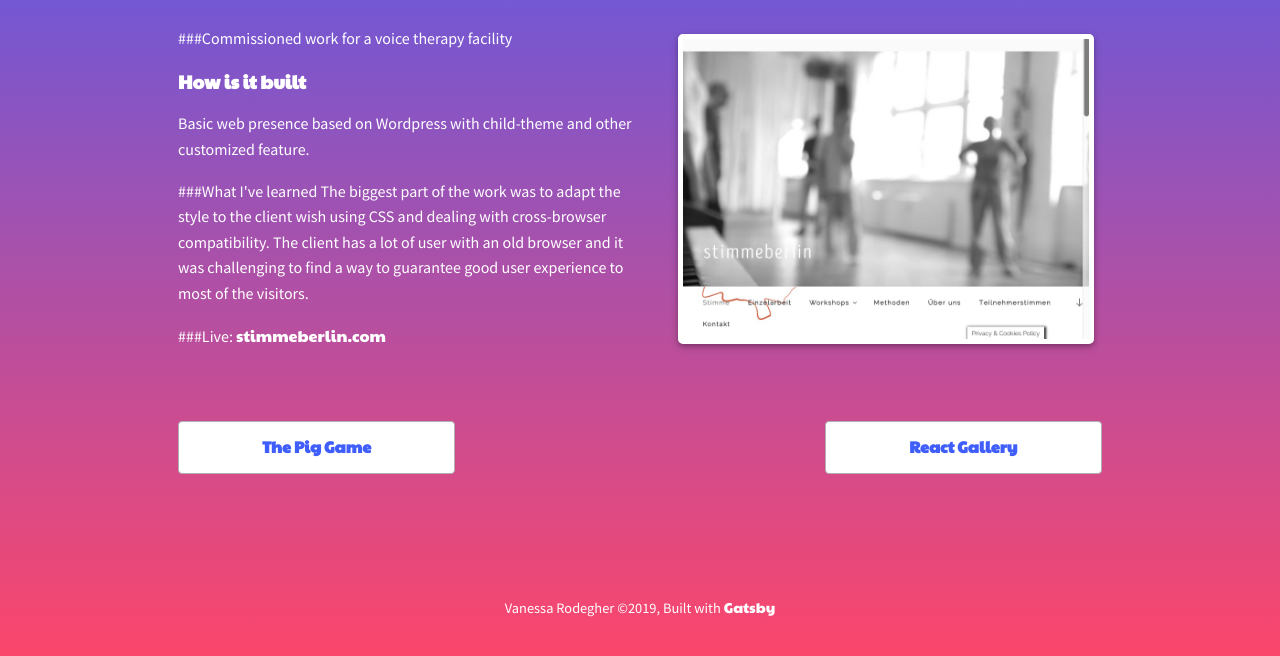
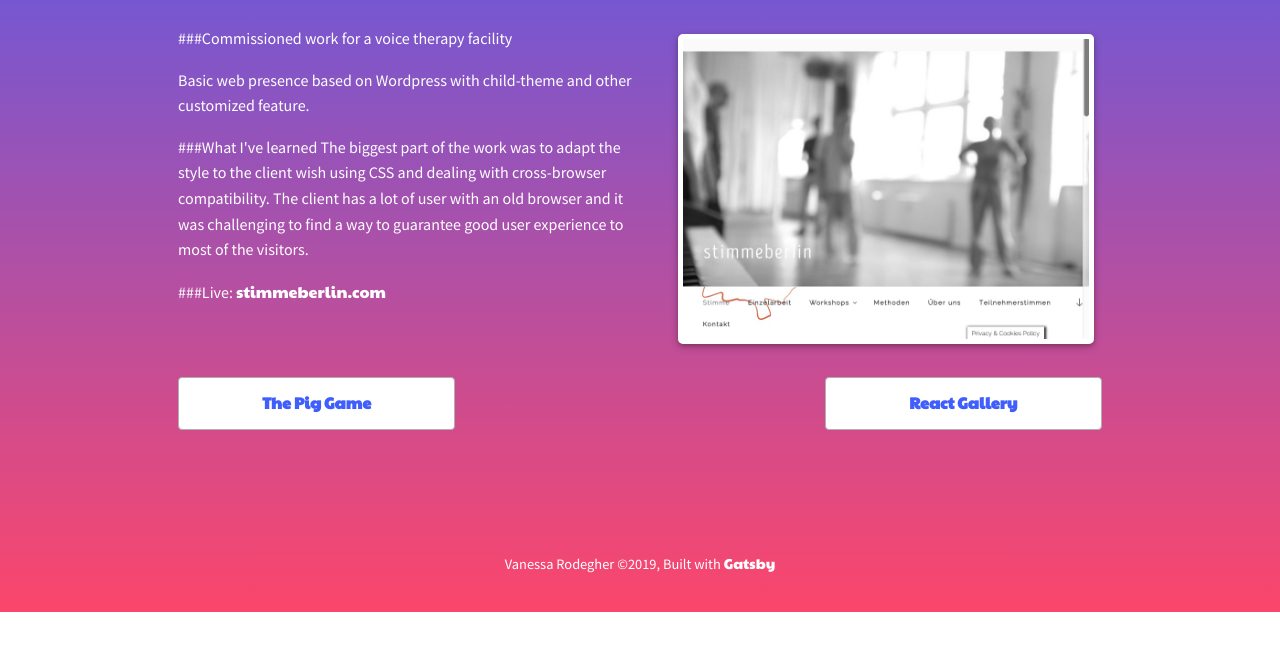
Before and after one commit to vrodegher/onlineresume, a Gatsby site: page /StimmeBerlin/ in a window 1280 px wide. Shown: the part 252-908 px from the top of the page. After the commit the page ends 864 px from the top, so only its background shows below. Built offline with nearby package versions, Linux system fonts and the light colour scheme; Gatsby itself is replaced by a stand-in of ours.

Commit message:
content change

```diff
--- a/content/BeatApp/index.md
+++ b/content/BeatApp/index.md
@@ -7,9 +7,9 @@ tags: ['javascript','howler.js', 'paper,js']
 ---
 
 ###Frontend application to play beats with the keyboard
+<br>
 
 
-#### How is it built
 The App is written in vanilla Javascript. Sound is provided with the <a href=https://howlerjs.com/>howler.js</a> library and the animation through <a href="http://paperjs.org/"> paper.js</a>.
 
 
--- a/content/Blog/index.md
+++ b/content/Blog/index.md
@@ -7,8 +7,7 @@ tags: ['PHP7','MySQL','OOP']
 ---
 
 ###Microblog Application
-
-#### How is it built
+<br>
 The application is written in PHP7 and connected to a MySQL Database.
 The user can create a post with a little text and a link.
 There are registration and login functions and passwords are encrypted.
--- a/content/BuilderApp/index.md
+++ b/content/BuilderApp/index.md
@@ -10,7 +10,7 @@ tags: ['javascript','react']
 ###React App simulating a Burger Shop (part of an online boot camp about react.js)
 <br>
 
-### How is it built
+
 The App simulated a burger shop, where the costumers can build their own burger. With price calculation and check out function. It is built with react.js, written in JSX, and the graphic is provided with CSS.
 
 
--- a/content/GuessGame/index.md
+++ b/content/GuessGame/index.md
@@ -8,8 +8,7 @@ tags: ['javascript','game','DOM manipulation']
 ---
 
 ###RGB Guess game
-
-### How is it built
+<br>
 The game is written in Javascript and styled with CSS.
 The user has to guess which color correspond to the random provided RGB code.
 The game hat three levels of difficulty and a reset (new color) button.
--- a/content/OnlineResume/index.md
+++ b/content/OnlineResume/index.md
@@ -8,8 +8,8 @@ tags: ['React', 'gastby.js', 'GraphQL', 'Javascript']
 ---
 
 ###Online Resume
+<br>
 
-### How is it built
 This Online Resume is created as a dynamic application built with Node.js using Javascript libraries such as React.js and Gatsby.js.
 The main data about the works are provided through Markdown files and queried thought GraphQL.
 
--- a/content/Portfolio/index.md
+++ b/content/Portfolio/index.md
@@ -8,7 +8,7 @@ tags: ['javascript','HTML5','CSS3','Bootstrap']
 
 ###Portfolio website (commissioned)
 
-### How is it built
+
 The Portfolio Website is created with HTML5 and CSS3 based on Bootstrap library and animation through Javascript and JQuery.
 
 ###What I've learned
--- a/content/Showcase/index.md
+++ b/content/Showcase/index.md
@@ -10,7 +10,7 @@ tags: ['react', 'wordpress', 'Wordpress API', 'Headless CMS']
 ###Photo gallery created with Wordpress and React.js
 <br>
 
-### How is it built
+
 The gallery is built in Wordpress as a headless CMS using React.js for the Front-End application. The content is provided through the WP REST API.
 
 
--- a/content/StimmeBerlin/index.md
+++ b/content/StimmeBerlin/index.md
@@ -10,7 +10,7 @@ tags: ['Wordpress','WP Theme','PHP']
 ###Commissioned work for a voice therapy facility
 <br>
 
-### How is it built
+
 Basic web presence based on Wordpress with child-theme and other customized feature.
 
 ###What I've learned
--- a/content/ThePigGame/index.md
+++ b/content/ThePigGame/index.md
@@ -9,9 +9,9 @@ tags: ['javascript','game','DOM manipulation']
 
 
 ###Javascript version of the popular dice game
+<br>
 
 
-### How is it built
 The Game is written in Vanilla Javascript, styled with CSS.
 
 ###What I've learned
```
